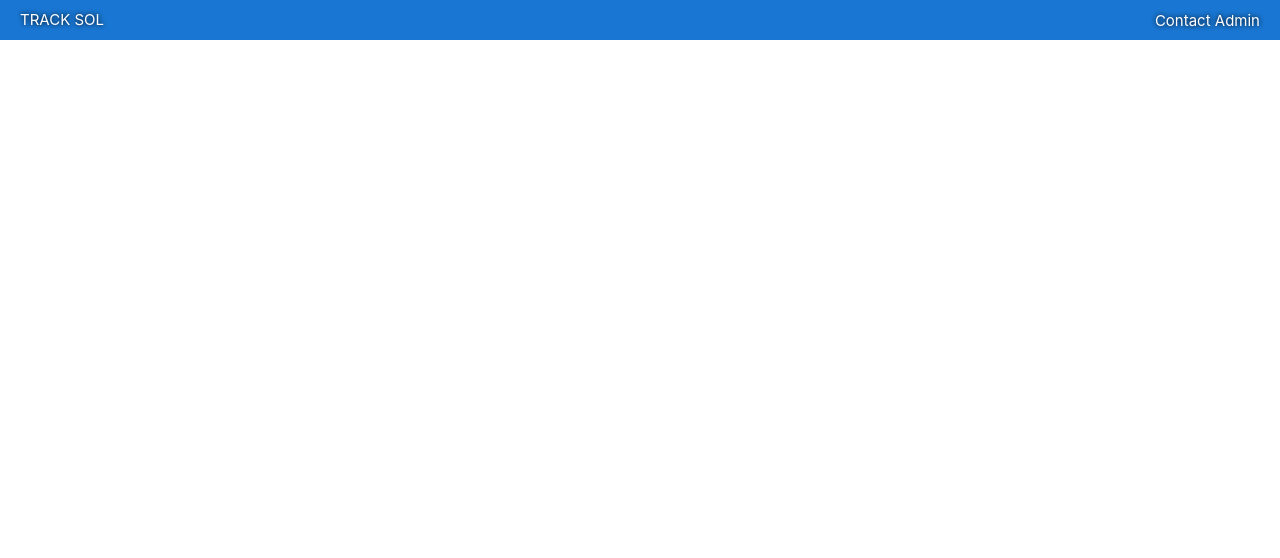
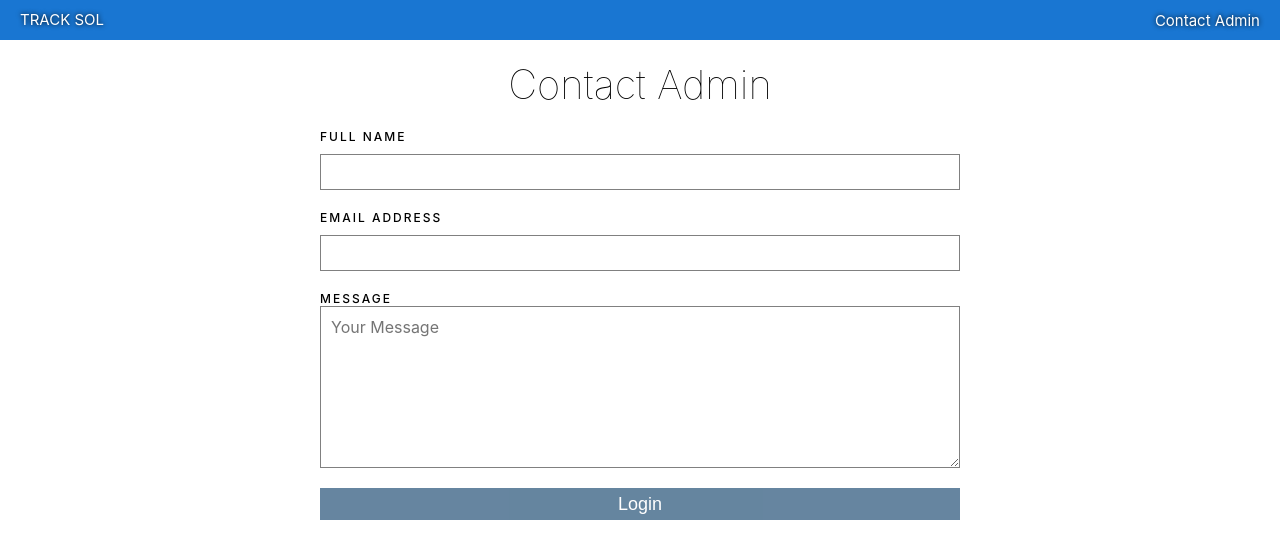
Before and after one commit to jngisiro/whouse, an Angular app: page /contact in a window 1280 px wide. Before the commit this address led to /. Shown: the top 558 px of the page. Built offline with nearby package versions, Linux system fonts and the light colour scheme.

Commit message:
Feat: Admin contact form

```diff
--- a/src/app/admin/admin.component.html
+++ b/src/app/admin/admin.component.html
@@ -26,7 +26,7 @@
       Select User's Role
       <select ngModel #role="ngModel" name="role" required>
         <option>admin</option>
-        <option>user</option>
+        <option value="user">supply chain</option>
         <option>accounts</option>
         <option>finance</option>
         <option>manager</option>
--- a/src/app/app-routing.module.ts
+++ b/src/app/app-routing.module.ts
@@ -8,11 +8,13 @@ import { AccountsComponent } from './dashboard/accounts/accounts.component';
 import { FinanceComponent } from './dashboard/finance/finance.component';
 import { ManagerComponent } from './dashboard/manager/manager.component';
 import { AdminComponent } from './admin/admin.component';
+import { ContactComponent } from './contact/contact.component';
 
 const routes: Routes = [
   { path: 'login', component: LoginComponent },
   { path: 'user', component: UserComponent },
   { path: 'accounts', component: AccountsComponent },
+  { path: 'contact', component: ContactComponent },
   { path: 'finance', component: FinanceComponent },
   { path: 'manager', component: ManagerComponent },
   { path: 'admin', component: AdminComponent },
--- a/src/app/app.module.ts
+++ b/src/app/app.module.ts
@@ -18,6 +18,7 @@ import { TransactionDetailsComponent } from './dashboard/transaction-details/tra
 import { NewpayloadComponent } from './dashboard/newpayload/newpayload.component';
 import { CommentsComponent } from './dashboard/comments/comments.component';
 import { AdminComponent } from './admin/admin.component';
+import { ContactComponent } from './contact/contact.component';
 
 @NgModule({
   declarations: [
@@ -35,6 +36,7 @@ import { AdminComponent } from './admin/admin.component';
     NewpayloadComponent,
     CommentsComponent,
     AdminComponent,
+    ContactComponent,
   ],
   imports: [BrowserModule, AppRoutingModule, FormsModule, HttpClientModule],
   providers: [
--- /dev/null
+++ b/src/app/contact/contact.component.html
@@ -0,0 +1,25 @@
+<section class="contact-form">
+  <h1>Contact Admin</h1>
+  <form class="form" (ngSubmit)="onSubmit(form)" #form="ngForm">
+    <label for="name">
+      Full Name
+      <input type="text" ngModel #name="ngModel" name="name" required />
+    </label>
+
+    <label for="email">
+      Email Address
+      <input type="email" ngModel #email="ngModel" name="email" required />
+    </label>
+
+    <label for="full name">
+      Message
+      <textarea ngModel #message="ngModel" name="message" placeholder="Your Message" rows="7" required>
+
+      </textarea>
+    </label>
+
+    <button *ngIf="!loading" [disabled]="form.invalid">Login</button>
+
+    <app-loading *ngIf="loading"></app-loading>
+  </form>
+</section>
--- /dev/null
+++ b/src/app/contact/contact.component.scss
@@ -0,0 +1,103 @@
+.contact-form {
+  h1 {
+    font-weight: 100;
+    font-size: 50px;
+    margin-top: 20px;
+  }
+
+  p {
+    text-align: center;
+    margin-top: 20px;
+  }
+
+  .error {
+    color: red;
+  }
+
+  input {
+    margin-top: 10px;
+  }
+}
+
+.contact-form {
+  width: 50vw;
+  margin: 0 auto;
+
+  h1 {
+    font-size: 40px;
+    text-align: center;
+  }
+}
+
+.form {
+  display: flex;
+  flex-flow: column;
+  justify-content: space-evenly;
+  height: 100%;
+  width: 100%;
+
+  label {
+    display: flex;
+    flex-flow: column;
+    margin-top: 20px;
+  }
+
+  textarea {
+    // height: 100px;
+    font-size: 16px;
+    padding: 10px;
+    font-family: -apple-system, BlinkMacSystemFont, "Segoe UI", Roboto, Oxygen,
+      Ubuntu, Cantarell, "Open Sans", "Helvetica Neue", sans-serif;
+    border: 1px solid grey;
+  }
+
+  input {
+    height: 30px;
+    font-size: 16px;
+    padding: 2px 10px;
+    border: 1px solid grey;
+    font-family: -apple-system, BlinkMacSystemFont, "Segoe UI", Roboto, Oxygen,
+      Ubuntu, Cantarell, "Open Sans", "Helvetica Neue", sans-serif;
+    // border-radius: 3px;
+    // box-shadow: none;
+    // outline: none;
+    // border: 1px solid #707070;
+    &.ng-invalid {
+      &.ng-touched {
+        border: 1px solid red;
+      }
+    }
+  }
+
+  label {
+    color: #000;
+    text-transform: uppercase;
+    font-size: 12px;
+    font-weight: 500;
+    letter-spacing: 2px;
+
+    small {
+      color: red;
+      text-transform: none;
+      letter-spacing: normal;
+      font-size: 12px;
+      align-self: flex-end;
+    }
+  }
+
+  button {
+    background-color: #003561;
+    color: #fff;
+    border: none;
+    height: 32px;
+    font-size: 18px;
+    margin-top: 20px;
+    font-weight: 400;
+    cursor: pointer;
+
+    &[disabled] {
+      opacity: 0.6;
+      cursor: not-allowed;
+    }
+  }
+}
--- /dev/null
+++ b/src/app/contact/contact.component.ts
@@ -0,0 +1,20 @@
+import { Component, OnInit } from '@angular/core';
+import { NgForm } from '@angular/forms';
+
+@Component({
+  selector: 'app-contact',
+  templateUrl: './contact.component.html',
+  styleUrls: ['./contact.component.scss'],
+})
+export class ContactComponent implements OnInit {
+  loading: boolean = false;
+
+  constructor() {}
+
+  ngOnInit(): void {}
+
+  onSubmit(form: NgForm) {
+    console.log(form.value);
+    form.reset();
+  }
+}
--- a/src/app/login/login.component.html
+++ b/src/app/login/login.component.html
@@ -20,7 +20,7 @@
       />
     </label>
 
-    <button *ngIf="!loading" [disabled]="form.invalid">Login</button>
+    <button *ngIf="!loading" [disabled]="form.invalid">Send Message</button>
 
     <app-loading *ngIf="loading"></app-loading>
   </form>
--- a/src/app/navigation/navigation.component.html
+++ b/src/app/navigation/navigation.component.html
@@ -2,7 +2,7 @@
   <a routerLink="/">TRACK SOL</a>
 
   <ul>
-    <li><a routerLink="/">Contact Admin</a></li>
+    <li><a routerLink="/contact">Contact Admin</a></li>
     <li *ngIf="user"><a routerLink="/" (click)="onLogout()">Logout</a>
     </li>
   </ul>
```
